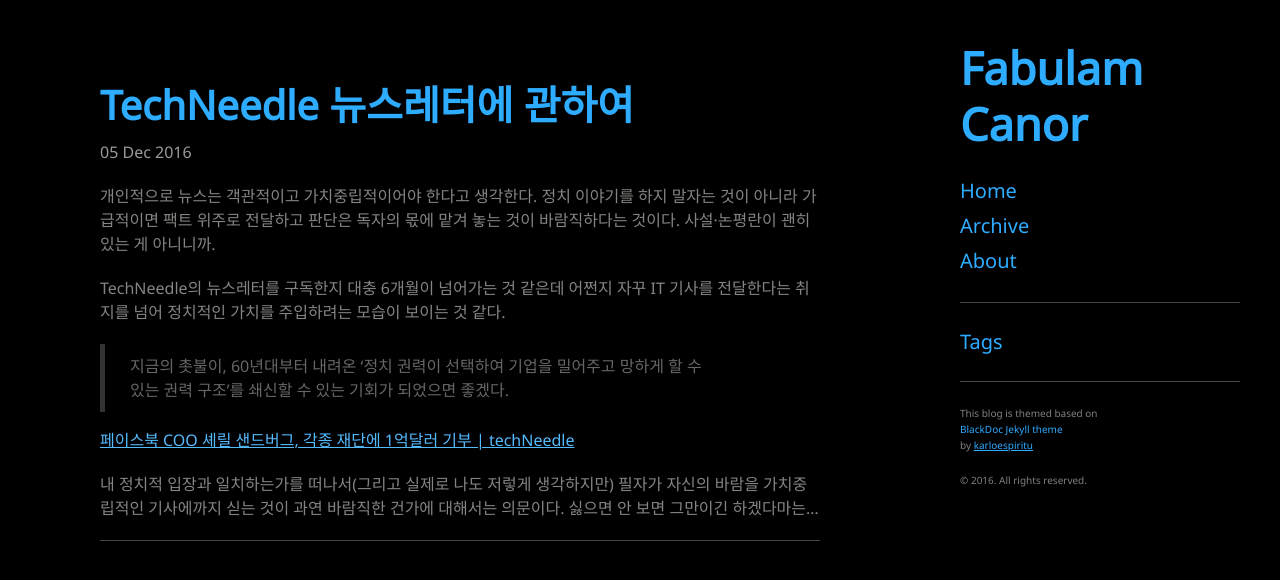
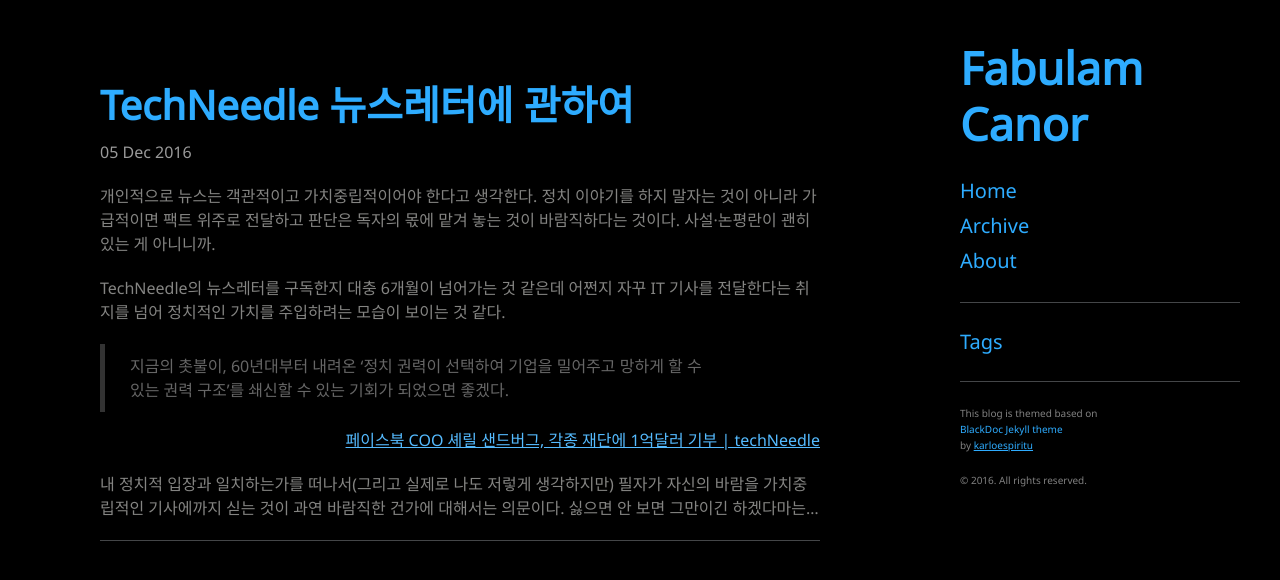
Before and after one commit to Canorus/canorus.github.io, a Jekyll site: the page built from _posts/2016-12-05-TechNeedle 뉴스레터.md, in a window 1280 px wide. Shown: the top 580 px of the page. Built offline with Jekyll 4.4.1, drawn with Linux system fonts in a browser that asks for light colours; comment, search, counter and statistics services are not loaded.

Commit message:
TechNeedle Newsletter

```diff
--- a/_posts/2016-12-05-TechNeedle 뉴스레터.md
+++ b/_posts/2016-12-05-TechNeedle 뉴스레터.md
@@ -9,6 +9,6 @@
 
 > 지금의 촛불이, 60년대부터 내려온 ‘정치 권력이 선택하여 기업을 밀어주고 망하게 할 수 있는 권력 구조’를 쇄신할 수 있는 기회가 되었으면 좋겠다.
 
-<a style="text-align: right" href="http://techneedle.com/archives/29162">페이스북 COO 셰릴 샌드버그, 각종 재단에 1억달러 기부 | techNeedle</a>
+<p style="text-align: right"><a  href="http://techneedle.com/archives/29162">페이스북 COO 셰릴 샌드버그, 각종 재단에 1억달러 기부 | techNeedle</a></p>
 
 내 정치적 입장과 일치하는가를 떠나서(그리고 실제로 나도 저렇게 생각하지만) 필자가 자신의 바람을 가치중립적인 기사에까지 싣는 것이 과연 바람직한 건가에 대해서는 의문이다. 싫으면 안 보면 그만이긴 하겠다마는…
```
